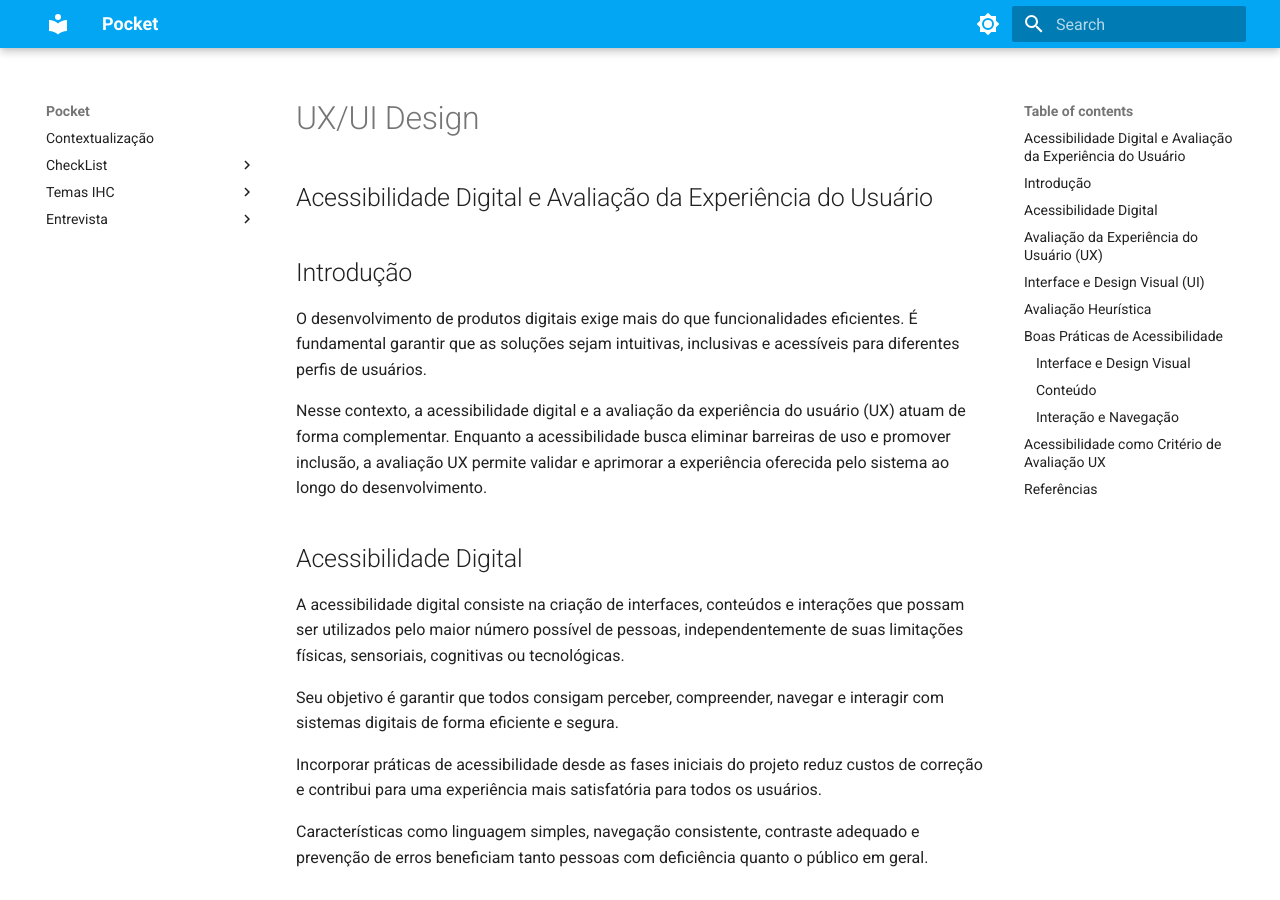
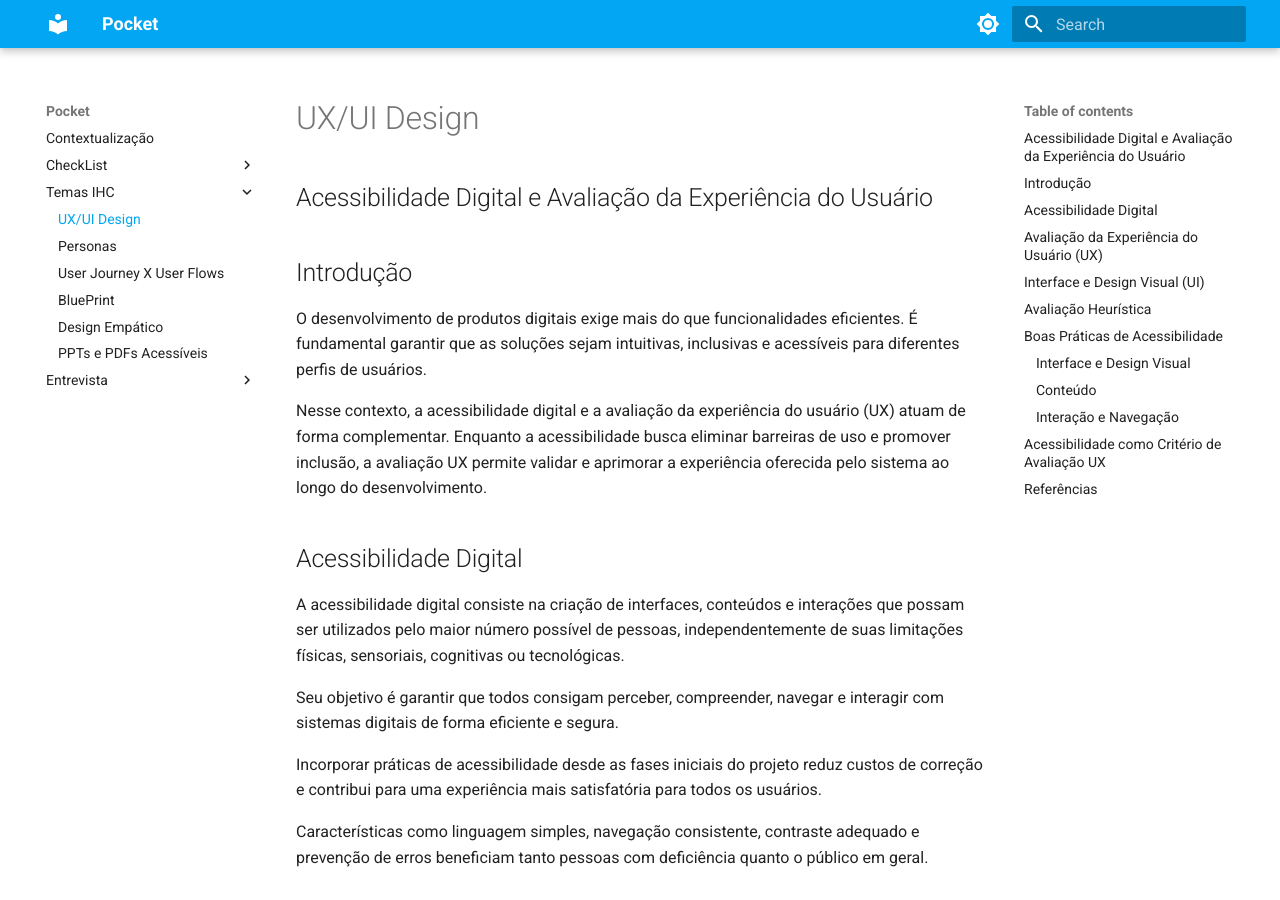
Before and after one commit to UnB-IHC/IHC-2026.1-Grupo02, an MkDocs documentation site: the page built from docs/TemasIHC/UX & UI Design.md, in a window 1280 px wide and 900 px high. Built offline with MkDocs 1.6.1 and Material for MkDocs 9.7.7, drawn with Linux system fonts in a browser that asks for light colours.

Commit message:
Correção

```diff
--- a/mkdocs.yml
+++ b/mkdocs.yml
@@ -29,7 +29,7 @@ nav:
       - Heurística de Nielsen: CheckList/Heuristica de Nielsen.md
       - Resultado da Acessibilidade: CheckList/Resultado da Acessibilidade.md
   - Temas IHC:
-      - UX Design: TemasIHC/UX Design.md
+      - UX/UI Design: TemasIHC/UX & UI Design.md
       - Personas: TemasIHC/Personas.md
       - User Journey X User Flows: TemasIHC/User Journey X User Flows.md
       - BluePrint: TemasIHC/BluePrint.md
```
